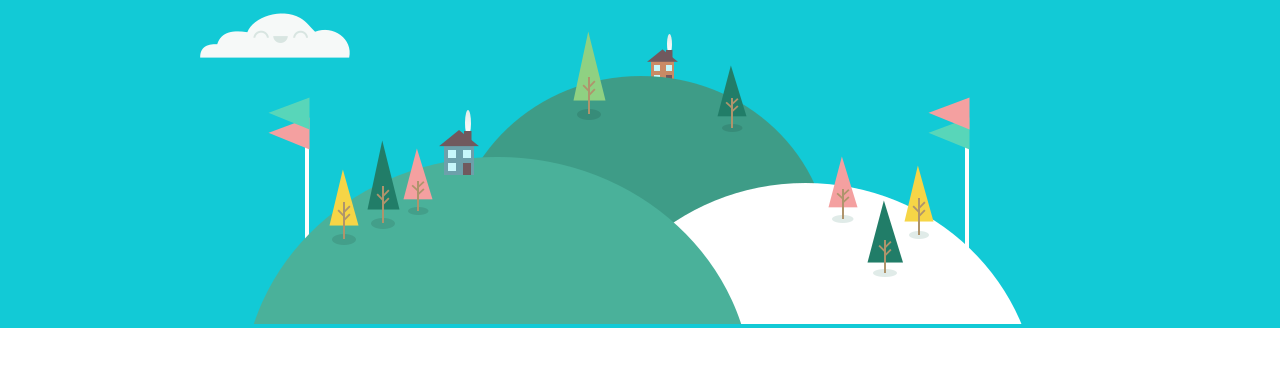
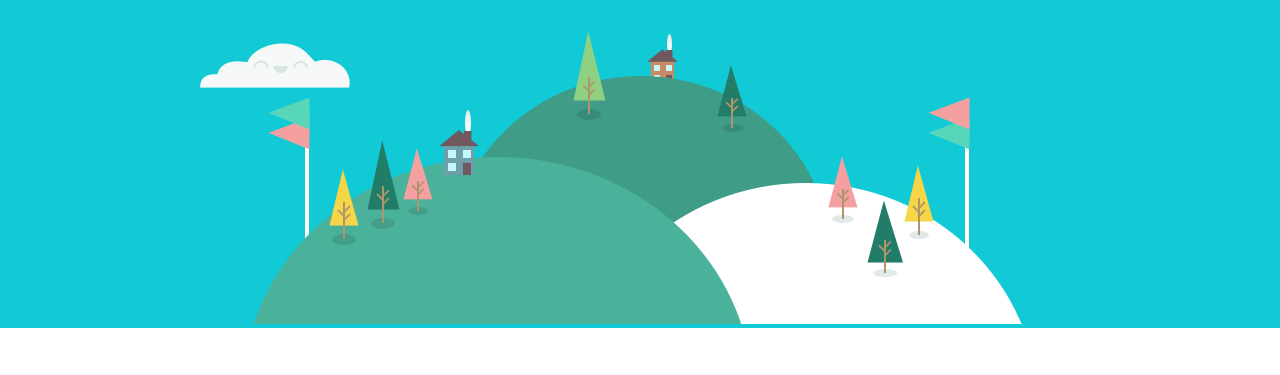
Before and after one commit to mechiragjain/resume, a plain HTML site: page index.html in a window 1280 px wide. Shown: the part 415-790 px from the top of the page. Drawn offline with Linux system fonts and the light colour scheme.

Commit message:
Update styles.css

```diff
--- a/CSS/styles.css
+++ b/CSS/styles.css
@@ -49,7 +49,7 @@ h3{
 
 .bottom-cloud{
   position:absolute;
-  bottom: 270px;
+  bottom: 240px;
   left: 200px;
 }
 
```
